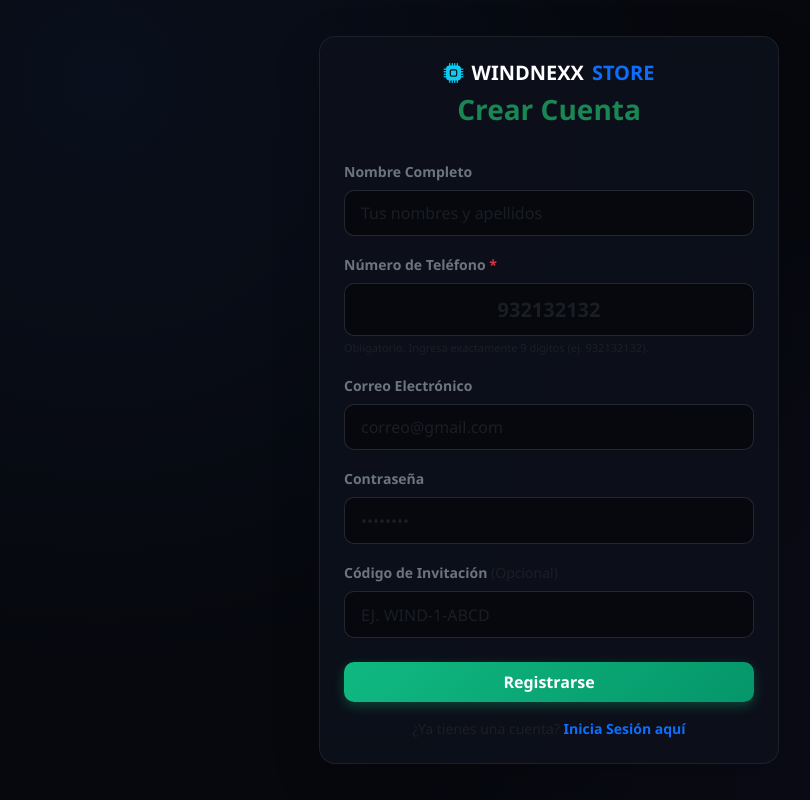
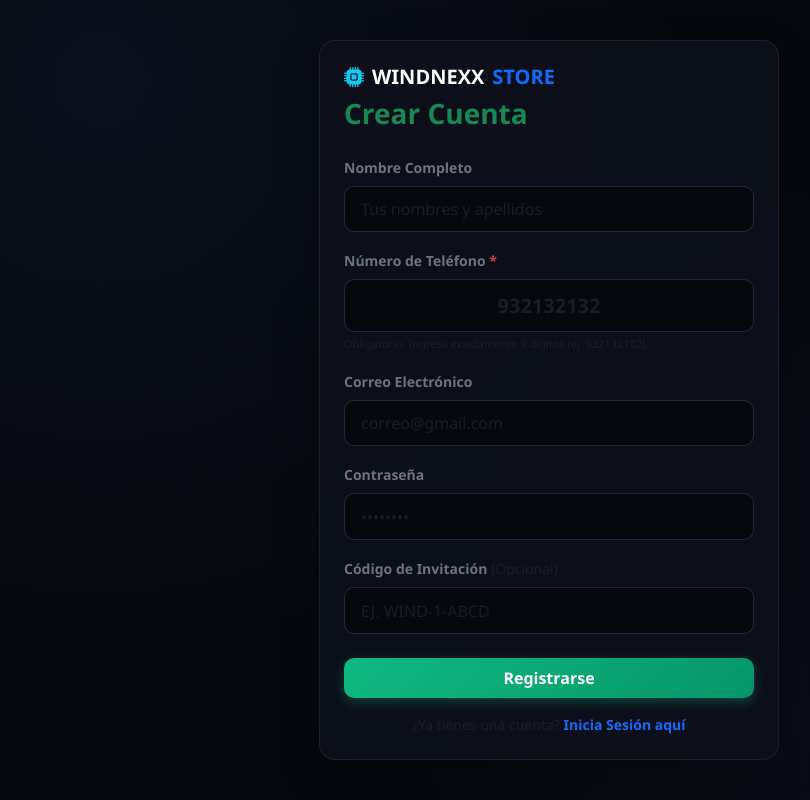
Before and after one commit to windnexx/windnexx-store, a Flask app: page /register in a window 1280 px wide. Shown: the whole page, without its empty margins (91-901 px from the left). Run offline with Flask 3, Linux system fonts and the light colour scheme; parts of the project's set-up code (start-up, migrations or seed data) failed here and were passed over.

Commit message:
actualizar archivos

```diff
--- a/templates/register.html
+++ b/templates/register.html
@@ -71,11 +71,12 @@
     <div class="container px-3">
         <div class="card p-4 mx-auto shadow-lg">
 
-            <div class="text-center mb-4">
-                <h5 class="fw-bold text-uppercase tracking-wider mb-2 text-white d-flex align-items-center justify-content-center gap-2">
+            <!-- Títulos alineados a la izquierda -->
+            <div class="text-start mb-4">
+                <h5 class="fw-bold text-uppercase tracking-wider mb-2 text-white d-flex align-items-center gap-2">
                     <i class="bi bi-cpu-fill text-info"></i> WINDNEXX <span class="text-primary">STORE</span>
                 </h5>
-                <h3 class="fw-bold text-success">Crear Cuenta</h3>
+                <h3 class="fw-bold text-success mb-0">Crear Cuenta</h3>
             </div>
 
             {% with messages = get_flashed_messages(with_categories=true) %}
@@ -90,34 +91,35 @@
             {% endwith %}
 
             <form action="{{ url_for('register') }}" method="POST">
-                <div class="mb-3">
+                <div class="mb-3 text-start">
                     <label class="form-label fw-bold small text-secondary">Nombre Completo</label>
                     <input type="text" name="nombre" class="form-control" placeholder="Tus nombres y apellidos" required>
                 </div>
 
-                <div class="mb-3">
+                <div class="mb-3 text-start">
                     <label class="form-label fw-bold small text-secondary">Número de Teléfono <span class="text-danger">*</span></label>
                     <input type="text" name="telefono" class="form-control text-center fw-bold fs-5 text-info" maxlength="9" minlength="9" pattern="[0-9]{9}" placeholder="932132132" title="Debe ingresar exactamente 9 dígitos numéricos" required>
                     <div class="form-text text-muted" style="font-size: 11px;">Obligatorio. Ingresa exactamente 9 dígitos (ej. 932132132).</div>
                 </div>
 
-                <div class="mb-3">
+                <div class="mb-3 text-start">
                     <label class="form-label fw-bold small text-secondary">Correo Electrónico</label>
                     <input type="email" name="correo" class="form-control" placeholder="correo@gmail.com" required>
                 </div>
 
-                <div class="mb-3">
+                <div class="mb-3 text-start">
                     <label class="form-label fw-bold small text-secondary">Contraseña</label>
                     <input type="password" name="password" class="form-control" placeholder="••••••••" required>
                 </div>
 
-                <div class="mb-4">
+                <div class="mb-4 text-start">
                     <label class="form-label fw-bold small text-secondary">Código de Invitación <span class="text-muted fw-normal">(Opcional)</span></label>
                     <input type="text" name="codigo_invitacion" class="form-control text-uppercase" placeholder="EJ. WIND-1-ABCD">
                 </div>
 
                 <button type="submit" class="btn btn-success w-100 py-2 mb-3 fw-bold">Registrarse</button>
 
+                <!-- Enlace de Iniciar sesión perfectamente centrado -->
                 <div class="text-center small">
                     <span class="text-muted">¿Ya tienes una cuenta?</span>
                     <a href="{{ url_for('login') }}" class="text-primary text-decoration-none fw-bold">Inicia Sesión aquí</a>
```
Also changed, not shown: templates/admin.html (+23 -10 lines).
